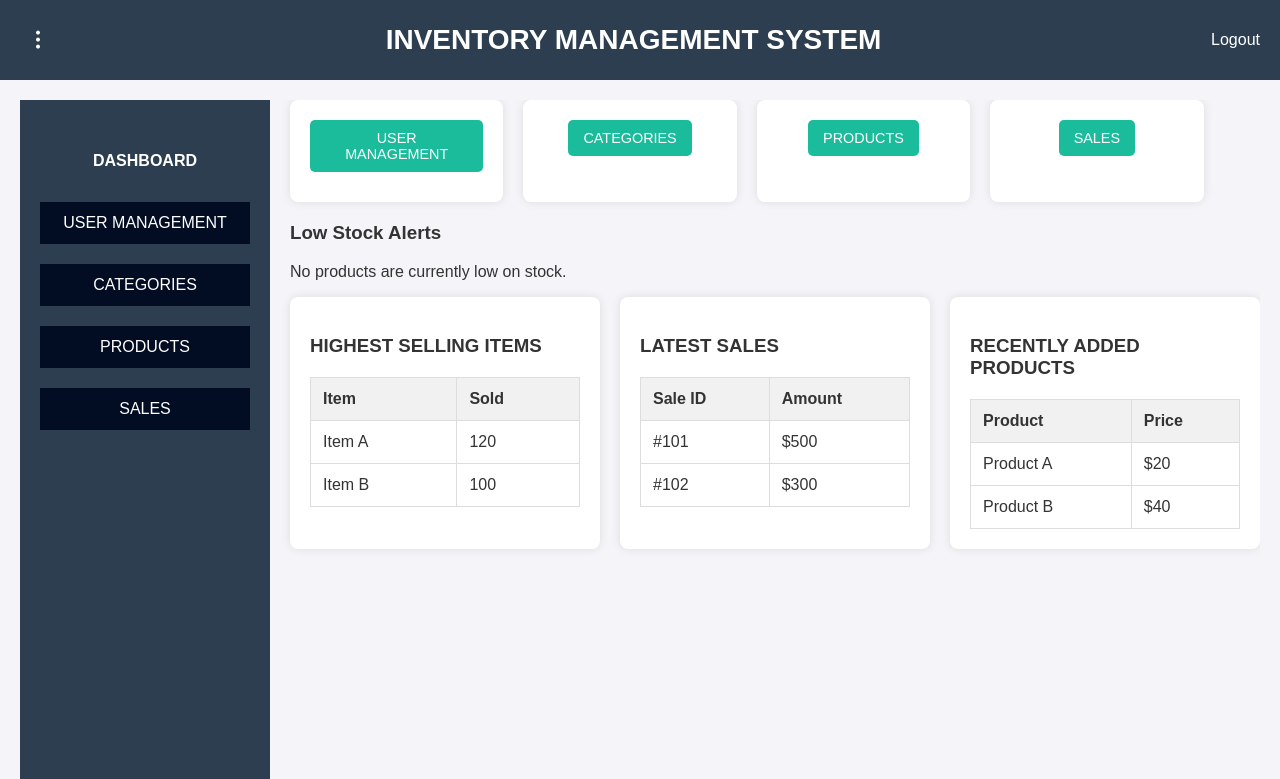
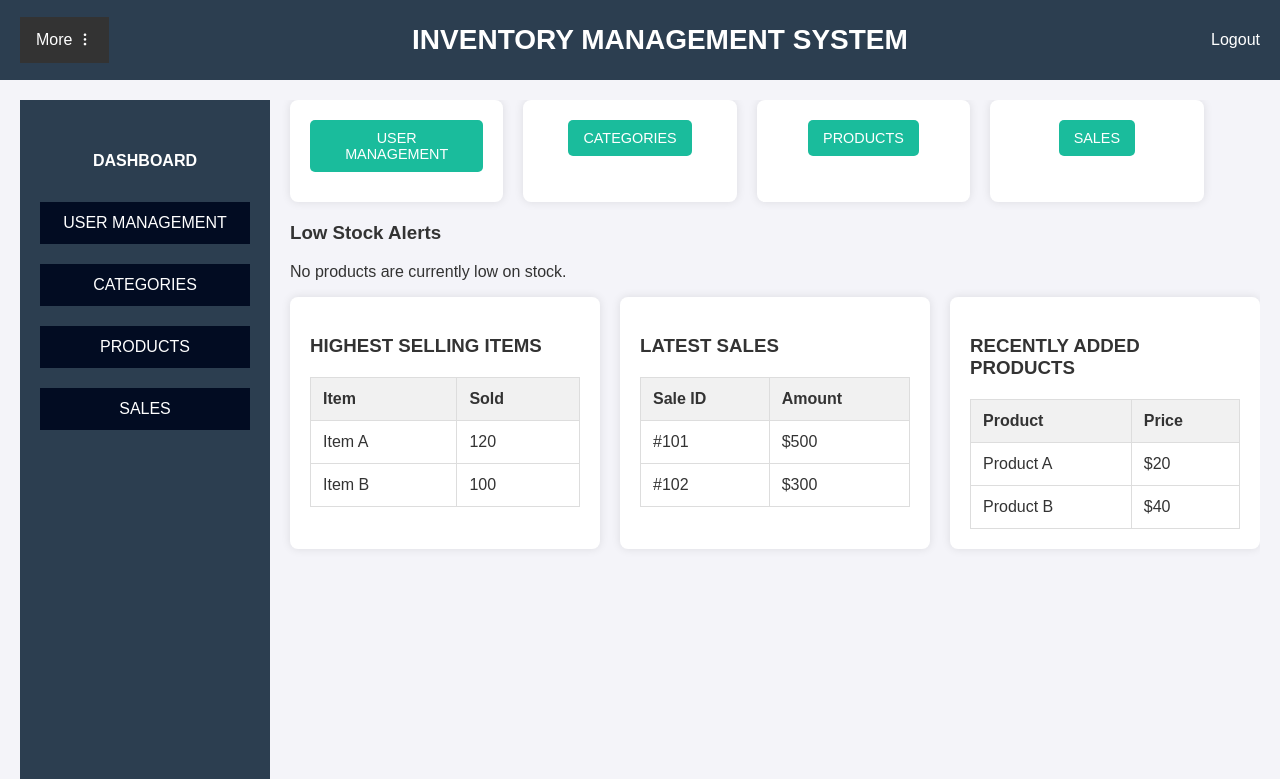
Before and after one commit to njeayyy/inventory, a PHP site: page /dashboard.php in a window 1280 px wide. Shown: the top 779 px of the page. Run offline with PHP 8.4, Linux system fonts and the light colour scheme; data that the repository does not hold is empty; some libraries are stand-ins or nearby versions.

Commit message:
navigation button pls pls pls

```diff
--- a/admin dashboard/admin/dashboard.css
+++ b/admin dashboard/admin/dashboard.css
@@ -353,40 +353,63 @@ a.cancel-btn:hover {
     background-color: #e53935;
 }
 
-.settings {
-    position: relative;
-    display: inline-block;
+.navbar {
+    overflow: hidden;
+    background-color: #333;
+    font-family: Arial, Helvetica, sans-serif;
 }
 
-.nav-button {
-    background: none;
+.navbar a {
+    float: left;
+    font-size: 16px;
+    color: white;
+    text-align: center;
+    padding: 14px 16px;
+    text-decoration: none;
+}
+
+.dropdown {
+    float: left;
+    overflow: hidden;
+}
+
+.dropdown .dropbtn {
+    font-size: 16px;
     border: none;
-    cursor: pointer;
-    color: #FFF;
-    font-size: 24px;
+    outline: none;
+    color: white;
+    padding: 14px 16px;
+    background-color: inherit;
+    font-family: inherit;
+    margin: 0;
+}
+
+.navbar a:hover, .dropdown:hover .dropbtn {
+    background-color: red;
 }
 
 .dropdown-content {
     display: none;
     position: absolute;
-    right: 0;
-    background-color: #f1f1f1;
+    background-color: #f9f9f9;
     min-width: 160px;
-    box-shadow: 0px 8px 16px 0px rgba(0, 0, 0, 0.2);
+    box-shadow: 0px 8px 16px 0px rgba(0,0,0,0.2);
     z-index: 1;
 }
 
 .dropdown-content a {
+    float: none;
     color: black;
     padding: 12px 16px;
     text-decoration: none;
     display: block;
+    text-align: left;
 }
 
 .dropdown-content a:hover {
     background-color: #ddd;
 }
 
-.show {
+.dropdown:hover .dropdown-content {
     display: block;
 }
--- a/admin dashboard/admin/dashboard.php
+++ b/admin dashboard/admin/dashboard.php
@@ -30,13 +30,18 @@ if (!$low_stock_products) {
 <body>
     <div class="dashboard">
         <header class="dashboard-header">
-            <div class="settings">
-                <button class="nav-button" onclick="toggleDropdown()">
-                    <i class="ri-more-2-fill"></i>
-                </button>
-                <div id="navDropdown" class="dropdown-content">
-                    <a href="dashboard.php">Inventory Management System</a>
-                    <a href="../tracking/tracking.html">Vehicle Tracking</a>
+            <div class="navbar">
+                <div class="dropdown">
+
+                    <button class="dropbtn">More
+                        <i class="ri-more-2-fill"></i>
+                    </button>
+
+                    <div class="dropdown-content">
+                        <a href="dashboard.php">Inventory Management System</a>
+                        <a href="../tracking/tracking.html">Vehicle Tracking</a>
+                    </div>
+
                 </div>
             </div>
 
@@ -112,7 +117,5 @@ if (!$low_stock_products) {
         </div>
     </div>
 
-    <!-- Link to external JavaScript file -->
-    <script src="../js/menu.js"></script>
 </body>
 </html>
```
